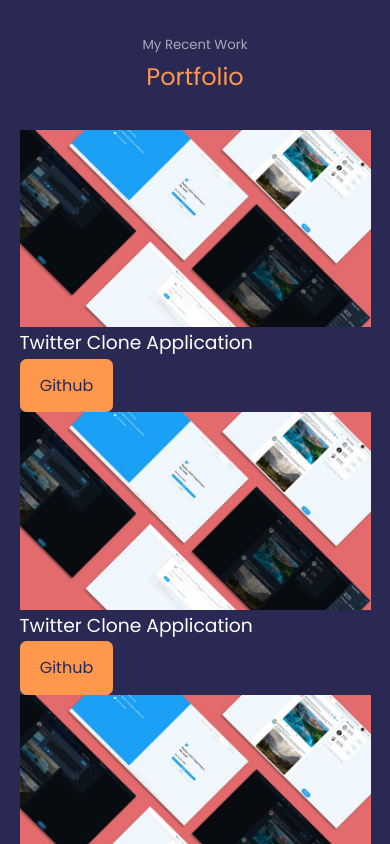
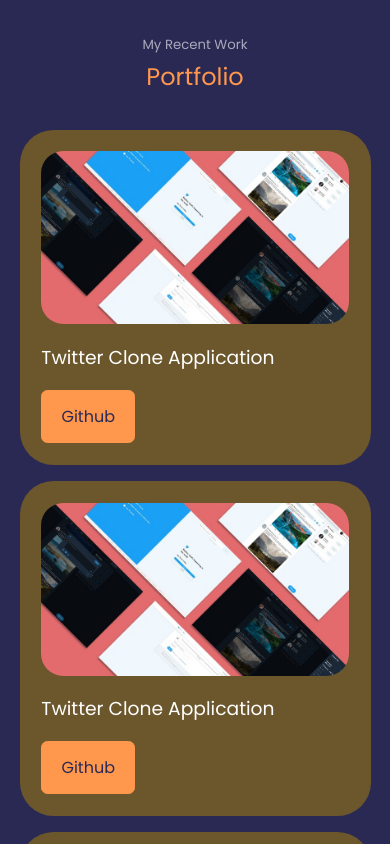
Before and after one commit to Garimajyoti/My_Portfolio_Website, a React (Create React App) app: page / in a window 390 px wide. Shown: the part 3220-4064 px from the top of the page. Built offline with nearby package versions, Linux system fonts and the light colour scheme.

Commit message:
added portfolio styling

```diff
--- a/src/components/portfolio/portfolio.css
+++ b/src/components/portfolio/portfolio.css
@@ -0,0 +1,45 @@
+.portfolio_container{
+    display: grid;
+    grid-template-columns: 1fr 1fr 1fr;
+    /* grid-template-columns : repeat(3, 1fr) */
+    gap:2.6rem;
+}
+
+.portfolio_work{
+    background: var(--color-bg-variant);
+    padding:1.3rem;
+    border-radius: 2.1rem;
+    border: 1px solid transparent;
+    transition: var(--transition);
+}
+
+.portfolio_work:hover{
+    border-color: var(--color-primary-variant);
+    background: transparent;
+}
+
+.portfolio_work-image{
+    border-radius: 1.4rem;
+    overflow: hidden;
+}
+
+.portfolio_work h3{
+    margin: 1.1rem 0 1rem;
+}
+
+/*-------------Media -Queries(Medium devices)------------*/
+@media screen and (max-width: 1024px) {
+    .portfolio_container{
+        grid-template-columns: 1fr 1fr;
+        gap:1.2rem;
+    }
+
+}
+
+/*-------------Media -Queries(Small devices)------------*/
+@media screen and (max-width: 600px) {
+    .portfolio_container{
+        grid-template-columns: 1fr;
+        gap: 1rem;
+    }
+}
```
